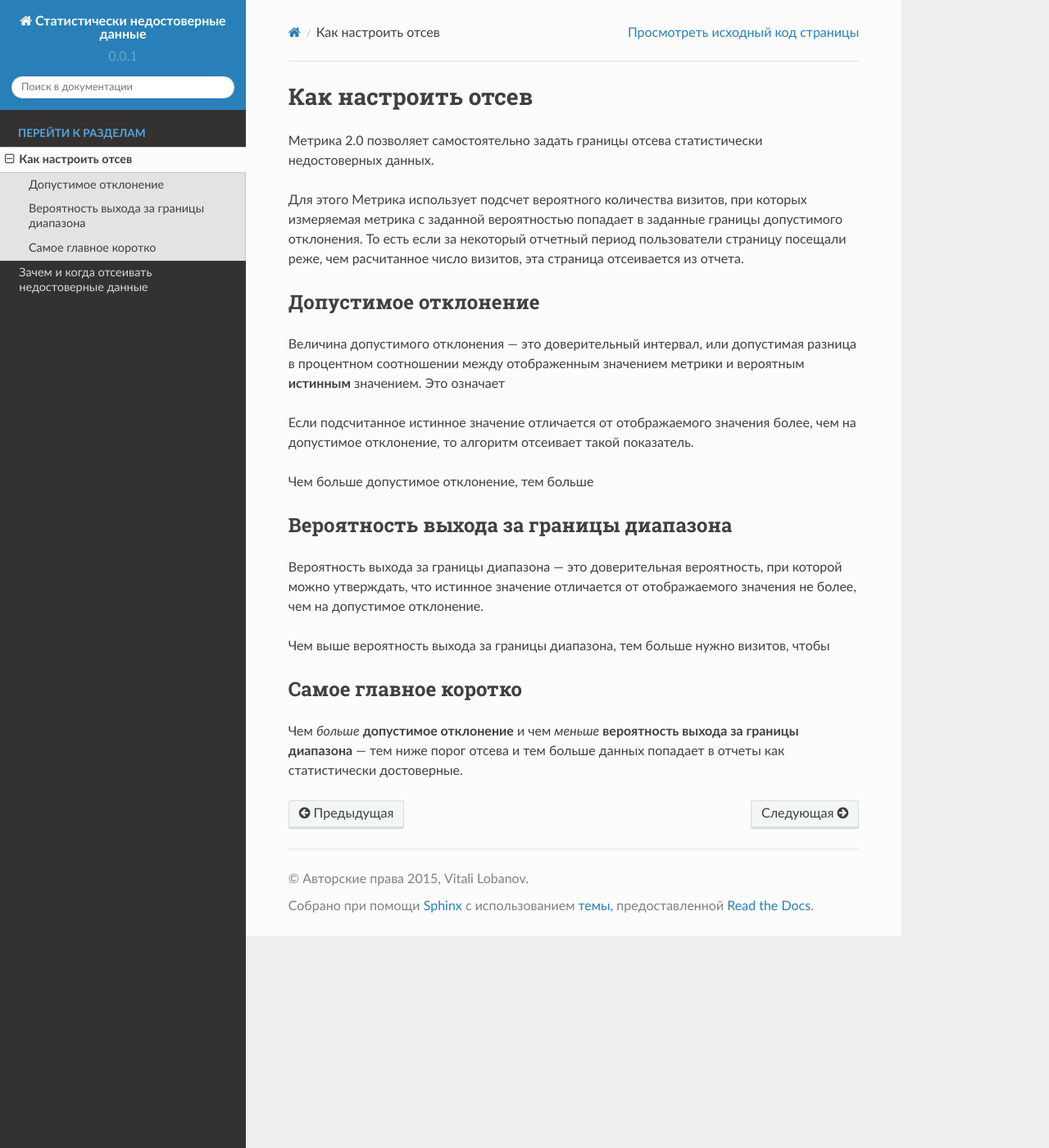
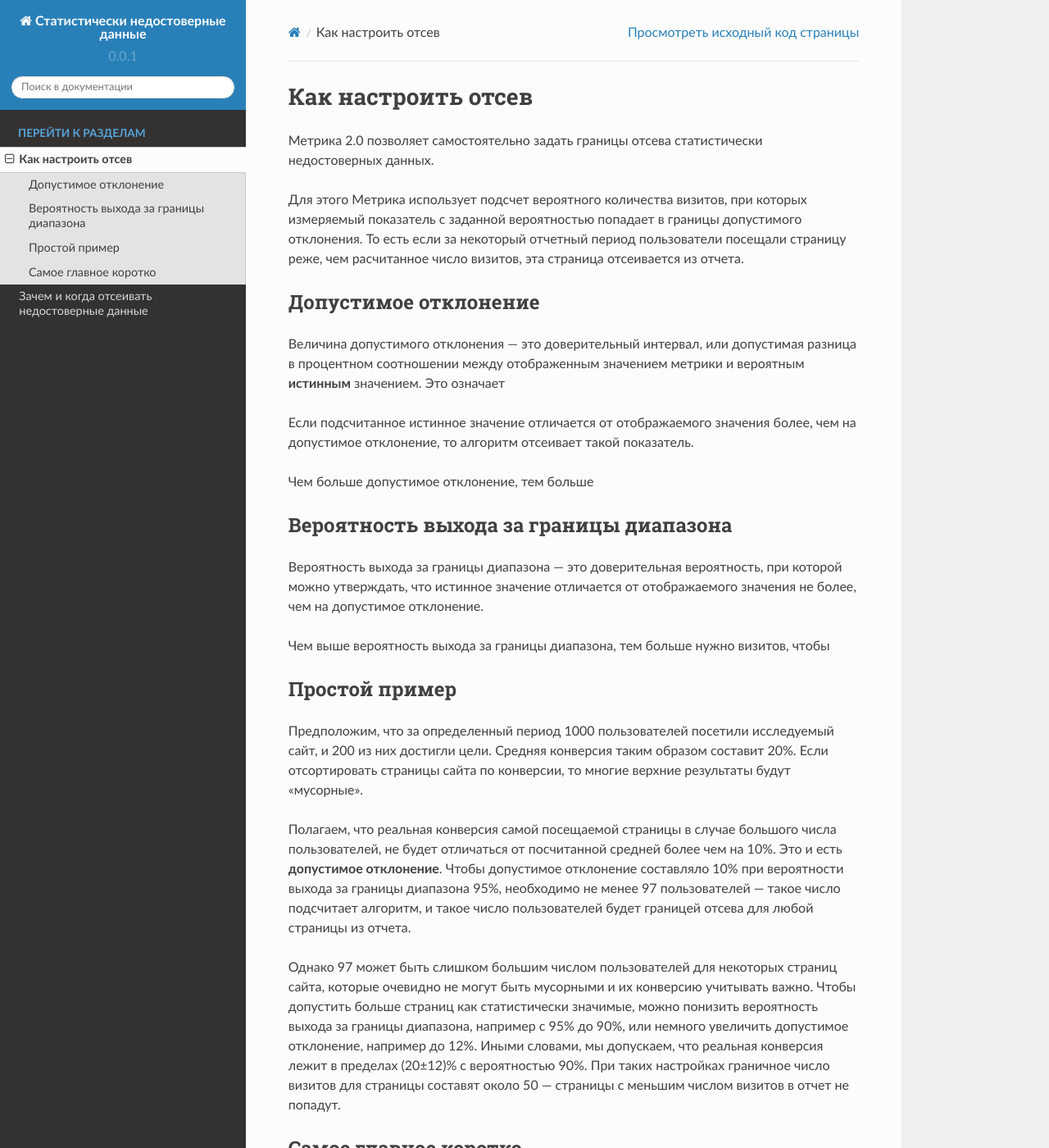
Before and after one commit to bfxy/yametrix-significance, a Sphinx documentation site: the page built from source/confidence.rst, in a window 1280 px wide and 1400 px high. Shown: the whole window at 82% size. Built offline with Sphinx 7.4.7 and the Read the Docs theme 2.0.0, drawn with Linux system fonts in a browser that asks for light colours; formulas are drawn with MathJax 3.

Commit message:
Confidence interval example

```diff
--- a/source/confidence.rst
+++ b/source/confidence.rst
@@ -7,7 +7,7 @@
 
 .. Это полезно, когда например нужно просмотреть отчет за небольшой период с маленьким количеством визитов. В такой ситуации стандартные настройки дополнительного отклонения и вероятности выхода за границы диапазона могут отсеять слишком много важных показателей или вообще все данные.
 
-Для этого Метрика использует подсчет вероятного количества визитов, при которых измеряемая метрика с заданной вероятностью попадает в заданные границы допустимого отклонения. То есть если за некоторый отчетный период пользователи страницу посещали реже, чем расчитанное число визитов, эта страница отсеивается из отчета.
+Для этого Метрика использует подсчет вероятного количества визитов, при которых измеряемый показатель с заданной вероятностью попадает в границы допустимого отклонения. То есть если за некоторый отчетный период пользователи посещали страницу реже, чем расчитанное число визитов, эта страница отсеивается из отчета.
 
 Допустимое отклонение
 ^^^^^^^^^^^^^^^^^^^^^
@@ -18,6 +18,8 @@
 показатель.
 
 Чем больше допустимое отклонение, тем больше
+
+
 
 
 Вероятность выхода за границы диапазона
@@ -31,6 +33,13 @@
 
 .. тем шире доверительный интервал — тем больше показателей считаются статистически значимыми (меньше показателей отсеиваются). Обычно доверительная вероятность устанавливается в значениях 90%, 95% или 99%.
 
+Простой пример
+^^^^^^^^^^^^^^
+Предположим, что за определенный период 1000 пользователей посетили исследуемый сайт, и 200 из них достигли цели. Средняя конверсия таким образом составит 20%. Если отсортировать страницы сайта по конверсии, то многие верхние результаты будут "мусорные".
+
+Полагаем, что реальная конверсия самой посещаемой страницы в случае большого числа пользователей, не будет отличаться от посчитанной средней более чем на 10%. Это и есть **допустимое отклонение**. Чтобы допустимое отклонение составляло 10% при вероятности выхода за границы диапазона 95%, необходимо не менее 97 пользователей — такое число подсчитает алгоритм, и такое число пользователей будет границей отсева для любой страницы из отчета.
+
+Однако 97 может быть слишком большим числом пользователей для некоторых страниц сайта, которые очевидно не могут быть мусорными и их конверсию учитывать важно. Чтобы допустить больше страниц как статистически значимые, можно понизить вероятность выхода за границы диапазона, например с 95% до 90%, или немного увеличить допустимое отклонение, например до 12%. Иными словами, мы допускаем, что реальная конверсия лежит в пределах (20±12)% c вероятностью 90%. При таких настройках граничное число визитов для страницы составят около 50 — страницы с меньшим числом визитов в отчет не попадут.
 
 Cамое главное коротко
 ^^^^^^^^^^^^^^^^^^^^^
```
